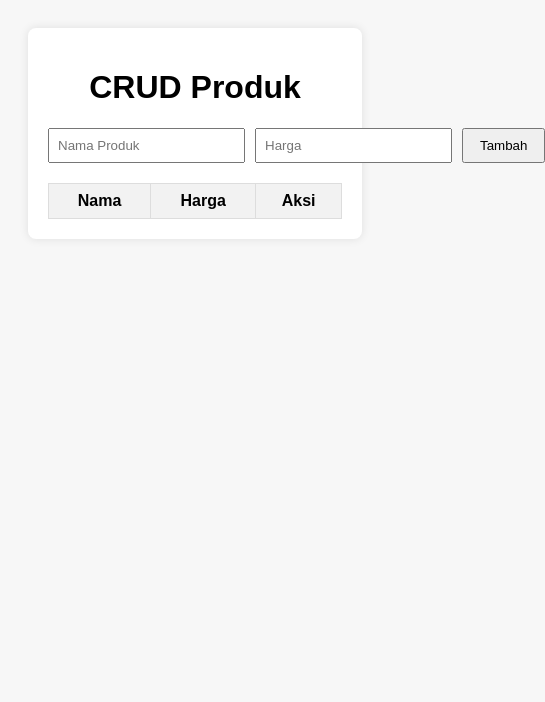
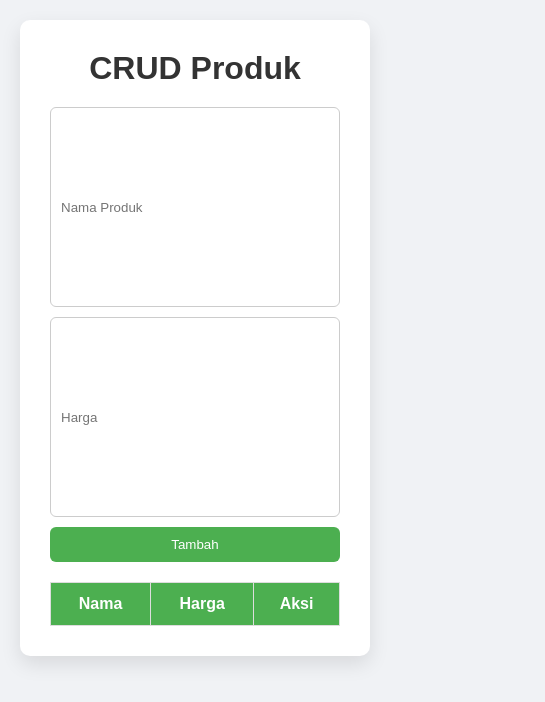
Before and after one commit to viktoriusperdi123-ctrl/product-crud, a React (Create React App) app: page / in a window 390 px wide. Shown: the top 702 px of the page, 545 px wide, since content can reach past the window. Built offline with nearby package versions, Linux system fonts and the light colour scheme.

Commit message:
Update index.css

```diff
--- a/src/index.css
+++ b/src/index.css
@@ -1,35 +1,57 @@
+/* Reset sederhana */
+* {
+  box-sizing: border-box;
+  margin: 0;
+  padding: 0;
+}
+
 body {
-  font-family: Arial, sans-serif;
+  font-family: "Poppins", sans-serif;
+  background-color: #f0f2f5;
   padding: 20px;
-  background-color: #f7f7f7;
 }
 
 .container {
-  max-width: 600px;
+  max-width: 700px;
   margin: auto;
-  background: white;
-  padding: 20px;
-  border-radius: 8px;
-  box-shadow: 0 0 10px rgba(0, 0, 0, 0.1);
+  background: #fff;
+  padding: 30px;
+  border-radius: 10px;
+  box-shadow: 0 8px 20px rgba(0, 0, 0, 0.1);
 }
 
 h1 {
   text-align: center;
+  margin-bottom: 20px;
+  color: #333;
 }
 
 .form {
   display: flex;
+  flex-wrap: wrap;
   gap: 10px;
   margin-bottom: 20px;
 }
 
 .form input {
-  flex: 1;
-  padding: 8px;
+  flex: 1 1 200px;
+  padding: 10px;
+  border: 1px solid #ccc;
+  border-radius: 6px;
 }
 
 .form button {
-  padding: 8px 16px;
+  padding: 10px 20px;
+  background-color: #4caf50;
+  color: white;
+  border: none;
+  border-radius: 6px;
+  cursor: pointer;
+  transition: background-color 0.2s;
+}
+
+.form button:hover {
+  background-color: #45a049;
 }
 
 .product-table {
@@ -40,10 +62,52 @@ h1 {
 .product-table th,
 .product-table td {
   border: 1px solid #ddd;
-  padding: 8px;
+  padding: 12px;
   text-align: center;
 }
 
 .product-table th {
-  background-color: #f2f2f2;
+  background-color: #4caf50;
+  color: white;
 }
+
+.product-table tr:nth-child(even) {
+  background-color: #f9f9f9;
+}
+
+.product-table tr:hover {
+  background-color: #f1f1f1;
+}
+
+.product-table button {
+  padding: 6px 12px;
+  margin: 2px;
+  border: none;
+  border-radius: 4px;
+  cursor: pointer;
+  transition: 0.2s;
+}
+
+.product-table button:first-child {
+  background-color: #2196f3;
+  color: white;
+}
+
+.product-table button:first-child:hover {
+  background-color: #0b7dda;
+}
+
+.product-table button:last-child {
+  background-color: #f44336;
+  color: white;
+}
+
+.product-table button:last-child:hover {
+  background-color: #da190b;
+}
+
+@media (max-width: 600px) {
+  .form {
+    flex-direction: column;
+  }
+}
```
